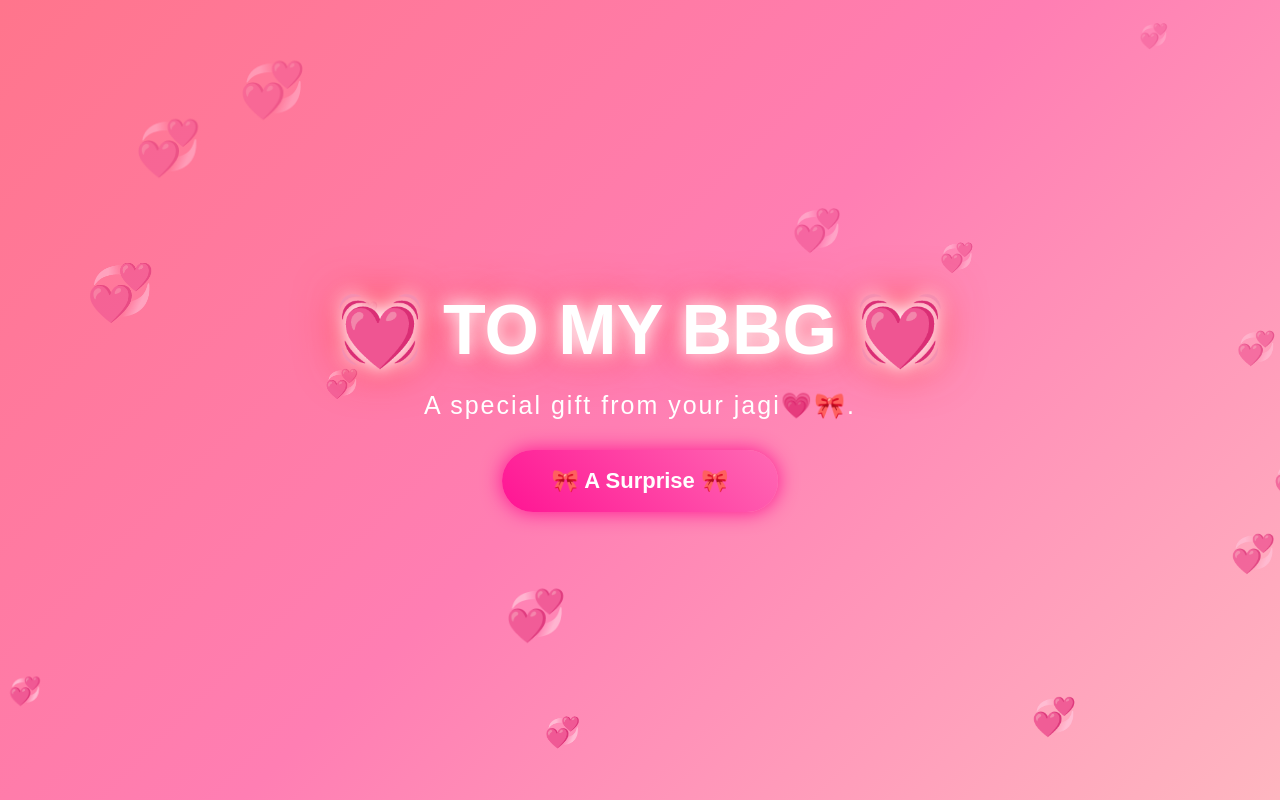
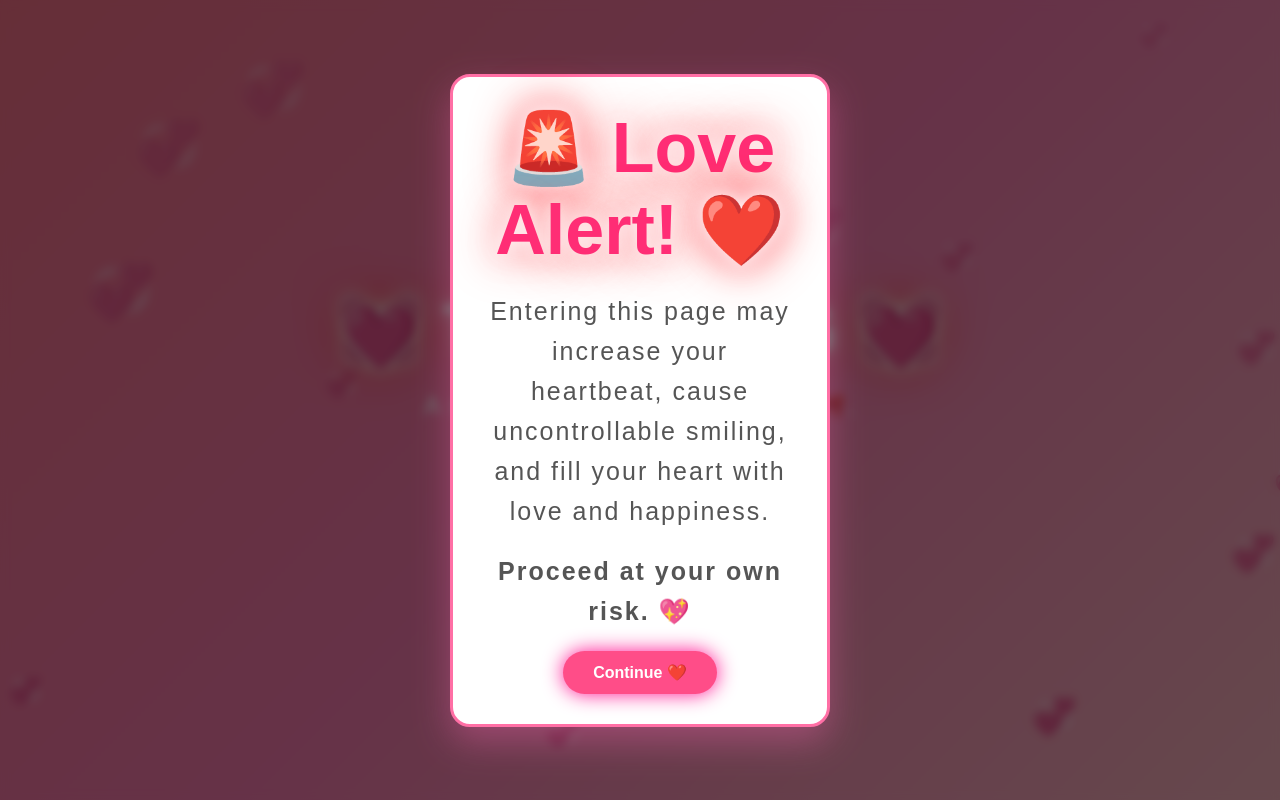
Before and after one commit to tydevagam-dotcom/For-My-Love, a plain HTML site: page index.html in a window 1280 px wide. Shown: the top 800 px of the page. Drawn offline with Linux system fonts and the light colour scheme.

Commit message:
Update index.html

```diff
--- a/index.html
+++ b/index.html
@@ -31,6 +31,51 @@ button{
 
     transition:0.3s;
 
+}
+    #loveAlert{
+    position: fixed;
+    inset: 0;
+    background: rgba(0,0,0,0.6);
+    backdrop-filter: blur(5px);
+    display: flex;
+    justify-content: center;
+    align-items: center;
+    z-index: 9999;
+}
+
+.popup{
+    background: #fff;
+    width: 380px;
+    padding: 30px;
+    border-radius: 20px;
+    text-align: center;
+    border: 3px solid #ff6fa5;
+    box-shadow: 0 15px 35px rgba(255,105,180,.35);
+}
+
+.popup h1{
+    color: #ff2d75;
+    margin-bottom: 15px;
+}
+
+.popup p{
+    color: #555;
+    line-height: 1.6;
+}
+
+.popup button{
+    margin-top: 20px;
+    padding: 12px 30px;
+    border: none;
+    border-radius: 50px;
+    background: #ff4d88;
+    color: white;
+    cursor: pointer;
+    font-size: 16px;
+}
+
+.popup button:hover{
+    background: #ff2d75;
 }
 
 
@@ -126,6 +171,21 @@ opacity:0;
 </head>
 
 <body>
+    <div id="loveAlert">
+    <div class="popup">
+        <h1>🚨 Love Alert! ❤️</h1>
+
+        <p>
+            Entering this page may increase your heartbeat,
+            cause uncontrollable smiling, and fill your heart
+            with love and happiness.
+        </p>
+
+        <p><strong>Proceed at your own risk. 💖</strong></p>
+
+        <button onclick="closeAlert()">Continue ❤️</button>
+    </div>
+</div>
 
 <div class="container">
     <h1>💓 TO MY BBG 💓</h1>
@@ -164,6 +224,11 @@ function createHeart(){
 setInterval(createHeart,200);
 
 </script>
+    <script>
+function closeAlert() {
+    document.getElementById("loveAlert").style.display = "none";
+}
+</script>
 
 </body>
 </html>
```
